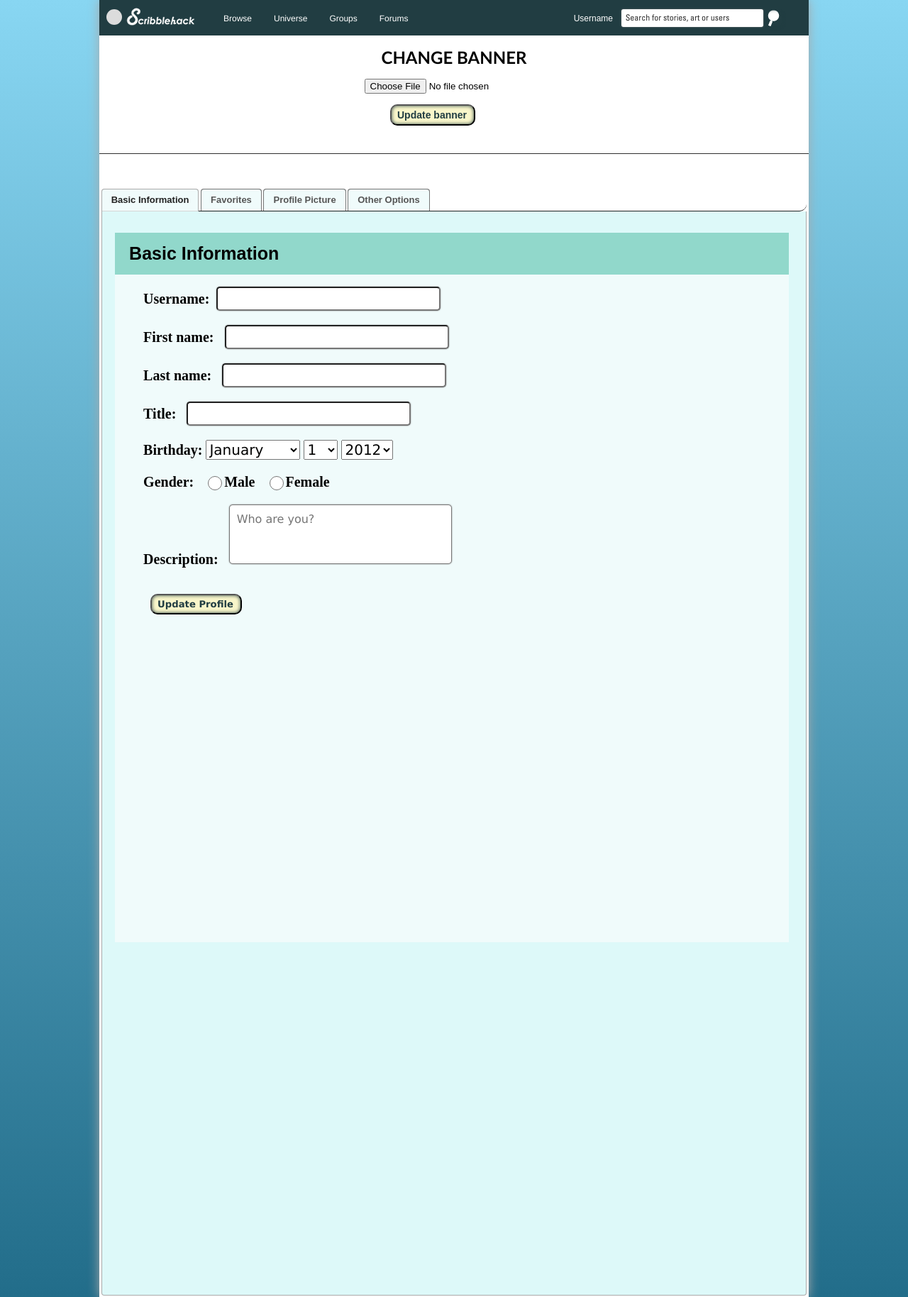
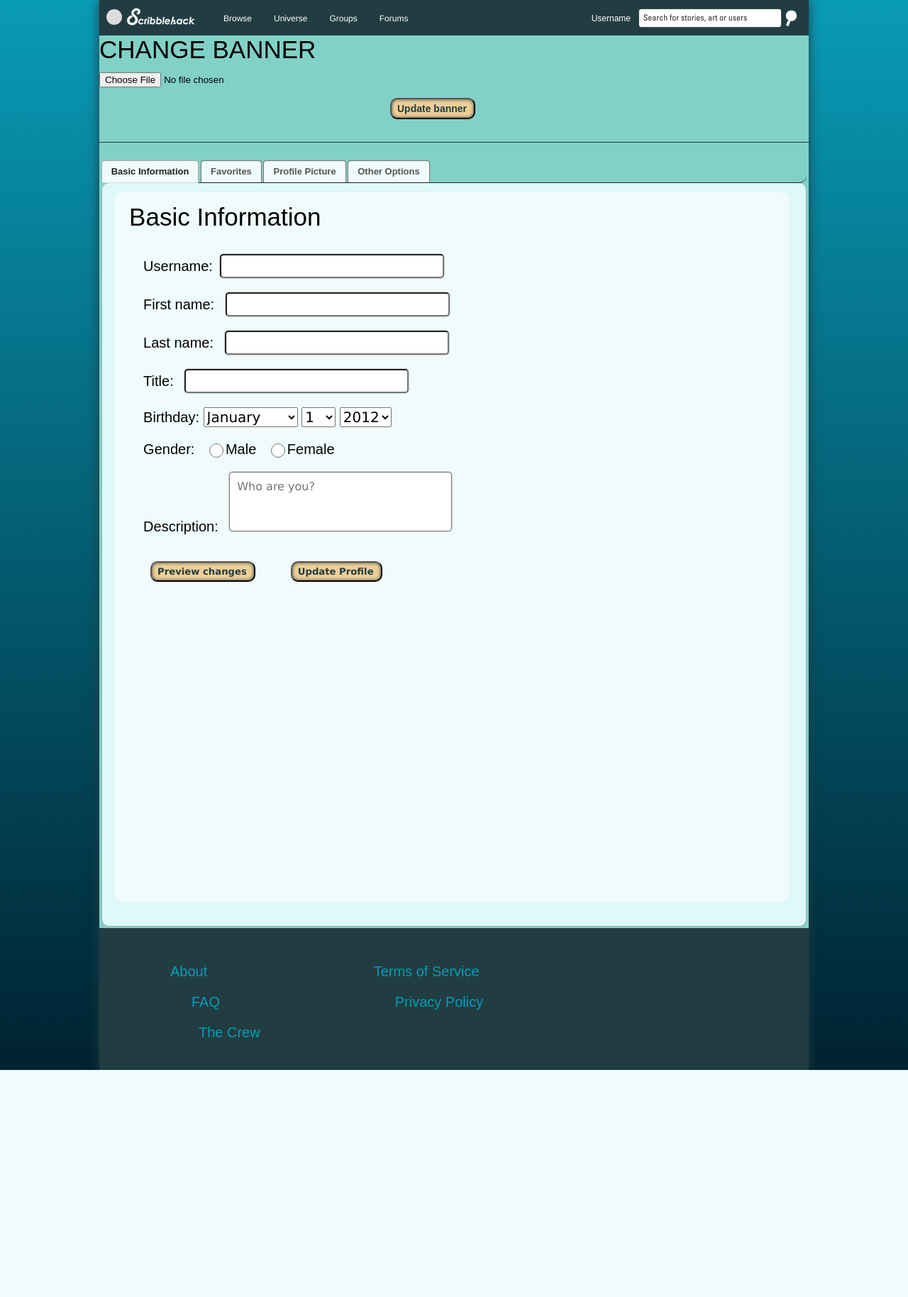
Before and after one commit to BurningFenix/ScribbleHack, a Django app: template templates/profile/editprofile.html in a window 1280 px wide. Shown: the whole page at 71% size. After the commit the page ends 1508 px from the top, so only its background shows below. Run offline with Django 3.2, Linux system fonts and the light colour scheme; the template is opened without the code that fills it, so the values that code supplies are empty; some libraries are stand-ins or nearby versions; some web fonts are replaced.

Commit message:
Fixing stuff on profile pages...

```diff
--- a/static/editprofile.css
+++ b/static/editprofile.css
@@ -1,5 +1,5 @@
 body {
-	background: linear-gradient(#88d6f2, #226d8a);
+	background: linear-gradient(#099bb6, #002231);
 	padding: 0;
 	margin: 0;
 	font-family: UniversLTStd,arial,sans-serif;
@@ -23,24 +23,74 @@ body {
 	font-weight: bold;
 }
 
+
+h1 {
+	margin: 0 0 12px 0;
+	padding: 0;
+	font-size: 35px;
+	font-family: cantoraone,arial,sans-serif;
+	font-weight: normal;
+}
+
+h2 {
+	text-align: left;
+	background-color: #f0fbfb;
+	padding: 5px;
+	font-weight: normal;
+	font-size: 24px;
+	font-family: cantoraone,arial,sans-serif;
+	}
+
+h3 {
+	font-size: 14px;
+	font-weight: normal;
+	font-family: sheep-sans,arial,sans-serif;
+	}
+
+p {
+	font-size: 15px;
+	font-weight: normal;
+	font-family: sheep-sans,arial,sans-serif;
+	}
+
 #wrapper {
-	background-color: white;
+	background-color: #81d1c7;
 	width: 1000px;
 	height: auto;
 	text-align: left;
 	margin: 0 auto;
-	box-shadow: 0 0 15px #A8A8A8;
-	-webkit-box-shadow: 0 0 15px #A8A8A8;
-	-moz-box-shadow: 0 0 15px #A8A8A8;
+	box-shadow: 0 0 15px #213d42;
+	-webkit-box-shadow: 0 0 15px #213d42;
+	-moz-box-shadow: 0 0 15px #213d42;
 }
 
-a:link {color:#007777;}
-a:visited {color:#24555f;}
-a:hover {color:#00A58C;}
+a:link {color:#d46900;}
+a:visited {color:#099bb6;}
+a:hover {color:#efa168;}
 a:active {color:#00A58C;}
 
+a {
+	text-decoration: none;
+	}
+
+.button {
+	font-size: 14px;
+	font-weight: bold;
+	padding: 5px 10px 5px 8px;
+	color: #213d42;
+	float: left;
+	background-color: #efcf98;
+	text-decoration: none;
+	border-radius: 10px;
+	-webkit-box-shadow: inset 0px 0px 5px #213d42;
+    -moz-box-shadow: inset 0px 0px 5px #213d42;
+    box-shadow: inset 0px 0px 5px #213d42;
+	height: 18px;
+	}
+
 #header {
-	height: 260px;
+	height: 200px;
+	margin-bottom: 20px;
 }
 
 #sitenav {
@@ -178,14 +228,47 @@ a:active {color:#00A58C;}
 	height: 150px;
 	border: solid 0 #007000;
 	border-bottom: 1px solid #2f2f2f;
-	text-align: center;
 }
 
-footer {
-	position: absolute;
+#footer {
 	height: 200px;
-	background-color: #2f2f2f;
+	width: 1000px;
+	background-color: #213d42;
+	font-size: 20px;
 }
+
+#footer p {
+	font-size: 20px;
+	}
+
+.footerlist {
+	float: left;
+	margin-top: 30px;
+	}
+
+#about {
+	margin-left: 100px;
+	}
+
+#faq {
+	margin-left: 130px;
+	margin-top: 10px;
+	}
+
+#crew {
+	margin-left: 140px;
+	margin-top: 10px;
+	}
+
+#tos {
+	margin-left: 160px;
+	}
+
+#ppolicy {
+	margin-left: 190px;
+	margin-top: 10px;
+	}
+
 
 #quicklinks ul {
 	list-style-type: none;
@@ -208,7 +291,7 @@ footer {
 	width: auto;
 	text-align: center;
 	text-decoration: none;
-		font-family: UniversLTStd;
+	font-family: UniversLTStd;
 	src: url(universltstd.otf);
 	font-size: 18px;
 	color: grey;
@@ -246,14 +329,16 @@ footer {
 	}
 
 #tabs-1, #tabs-2, #tabs-3, #tabs-4, #tabs-5{
-	height: 1500px;
+	height: 1020px;
 	width: 955px;
+	border-radius: 10px;
 	}
 
 .tabsbox {
 	background-color: #f0fbfb;
 	height: 1000px;
 	width: 950px;
+	border-radius: 10px;
 	}
 
 .tabsbox h1 {
@@ -271,17 +356,7 @@ footer {
 	}
 
 #tabs h1 {
-	font-size: 25px;
-	background-color: #91d8cb;
 	padding: 15px 10px 15px 20px;
-	}
-
-#tabs-1 a {
-	text-align: center;
-	margin-right: 100px;
-	padding: 15px 0px 30px 115px;
-	color: black;
-	float: left;
 	}
 
 #tabs-2 p {
@@ -319,8 +394,6 @@ footer {
 
 form p {
 	font-size: 20px;
-	font-weight: bold;
-	font-family:UniversLTStd;
 	margin: 0px 10px 0px 10px;
 	}
 
@@ -376,12 +449,10 @@ input[type=radio] {
 input[type=submit]{
 	font-size: 14px;
 	font-weight: bold;
-	margin-right: 25px;
-	margin-left: 25px;
 	padding: 5px 10px 5px 8px;
 	color: #213d42;
 	float: left;
-	background-color: #f9f6ca;
+	background-color: #efcf98;
 	text-decoration: none;
 	border-radius: 10px;
 	-webkit-box-shadow: inset 0px 0px 5px #213d42;
--- a/templates/profile/editprofile.html
+++ b/templates/profile/editprofile.html
@@ -56,7 +56,7 @@ $( "#tabs" ).tabs();
 
 </head>
 
-<body id="profile">
+<body id="editprofile">
 
 <div id="wrapper">
 
@@ -289,7 +289,8 @@ $( "#tabs" ).tabs();
 				<p>Gender: <input type="radio" name="gender" value="male">Male
 						<input type="radio" name="gender" value="female">Female</p>
 				<p id="aboutme">Description: <textarea rows="10" cols="50" placeholder="Who are you?" name="description"></textarea></p>
-			<br><input id="submitbutton" type="submit" value="Update Profile">
+			<br><input id="submitbutton" type="submit" value="Preview changes">
+				<input id="submitbutton" type="submit" value="Update Profile">
 
 			</form>
 	</div>
@@ -305,6 +306,7 @@ $( "#tabs" ).tabs();
 				<p>TV/Movies: <textarea rows="10" cols="50" placeholder="My favorite TV shows and movies..." name="tv/movies"></textarea></p>
 				<p>Music: <textarea rows="10" cols="50" placeholder="My favorite music..." name="music"></textarea></p>
 				<p>Video Games: <textarea rows="10" cols="50" placeholder="My favorite video games..." name="videogames"></textarea></p>
+				<input id="submitbutton" type="submit" value="Preview changes">
 				<br><input id="submitbutton" type="submit" value="Update Profile">
 			</form>
 		</div>
@@ -314,7 +316,8 @@ $( "#tabs" ).tabs();
 			<h1>Profile Picture</h1>
 			<form id="ppupload" action="figure this out" enctype="multipart/form-data" method="post">
 				<input type="file" name="datafile" size="40"><br>
-				<br><input type="submit" value="Submit">
+				<br><input id="submitbutton" type="submit" value="Preview changes">
+					<input type="submit" value="Update Profile">
 			</form>
 		</div>
 	</div>
@@ -336,14 +339,21 @@ $( "#tabs" ).tabs();
 
 
 
-
-
-
 </div><!-- content ends -->
 
-<footer>
+<div id="footer">
 
-</footer><!-- footer ends -->
+	<div class="footerlist">
+		<p><a id="about" href="">About</a></p>
+		<p><a id="faq" href="">FAQ</a></p>
+		<p><a id="crew" href="">The Crew</a></p>
+	</div>
+	<div class="footerlist">
+		<p><a id="tos" href="">Terms of Service</a></p>
+		<p><a id="ppolicy" href="">Privacy Policy</a></p>
+	</div>
+
+</div><!-- footer ends -->
 
 
 </div><!-- wrapper ends -->
```
Also changed, not shown: static/profile.css (+110 -63 lines), templates/profile/profile.html (+60 -14 lines).
